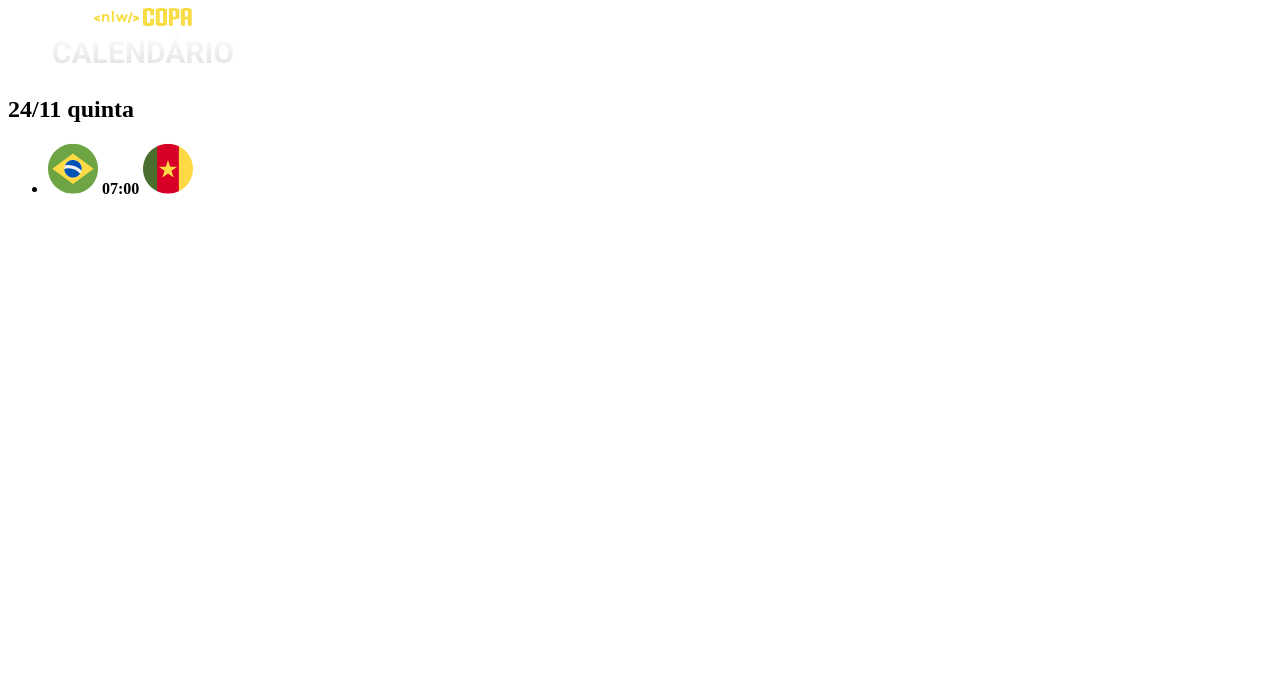
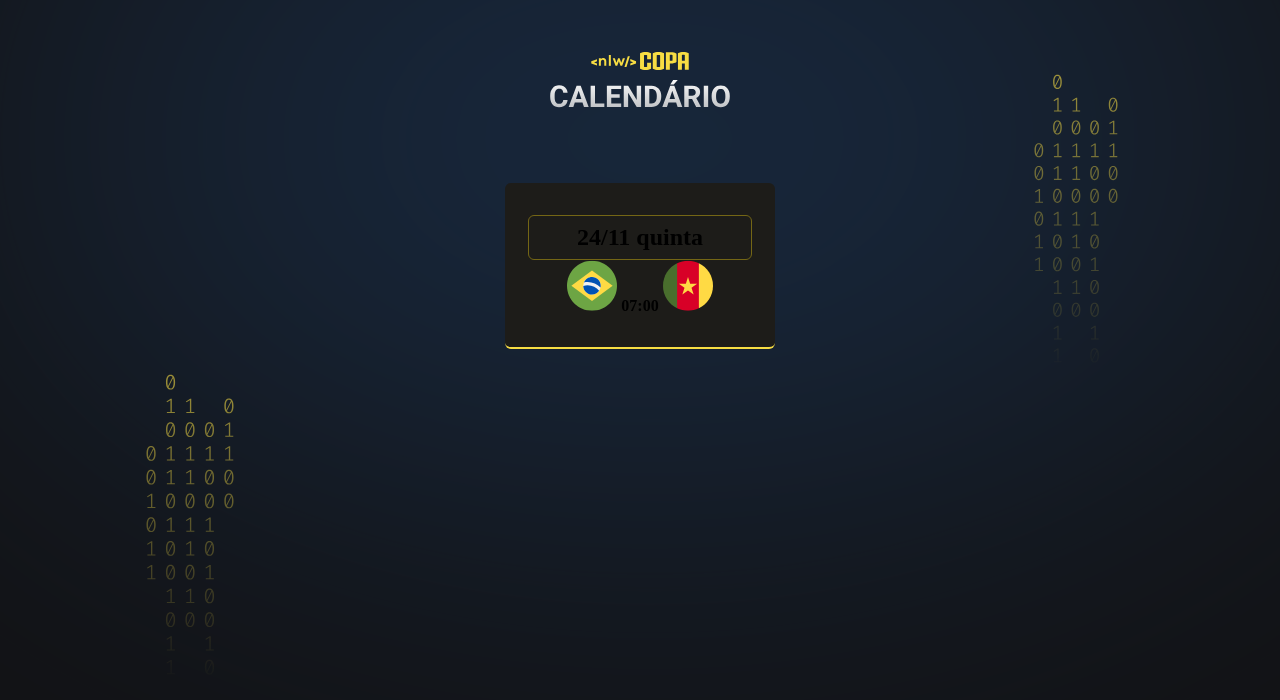
Before and after one commit to marcelomagario/NLW-copa, a plain HTML site: page index.html in a window 1280 px wide. Drawn offline with Linux system fonts and the light colour scheme.

Commit message:
Cards style update

```diff
--- a/index.html
+++ b/index.html
@@ -4,7 +4,8 @@
     <meta charset="UTF-8">
     <meta http-equiv="X-UA-Compatible" content="IE=edge">
     <meta name="viewport" content="width=device-width, initial-scale=1.0">
-    <title>Meu site</title>
+    <title>Calendário de jogos - NWL Copa</title>
+    <link rel="stylesheet" href="./style.css">
 </head>
 <body>
     <div id="app">
--- /dev/null
+++ b/style.css
@@ -0,0 +1,39 @@
+* {
+  margin: 0;
+  padding: 0;
+  box-sizing: border-box;
+}
+
+ul {
+  list-style: none;
+}
+
+body {
+  background-color: #121214;
+  background-image: url(./assets/bg.svg);
+  background-position-x: center;
+  background-position-y: 55.6%;
+}
+
+#app {
+  width: fit-content;
+  margin: 52px  auto;
+}
+
+header {
+  margin-bottom: 63px;
+}
+
+.card {
+  padding: 32px 23px;
+  text-align: center;
+  background: #1D1C19;
+  border-bottom: 2px solid #F7DD43;
+  border-radius: 6px;
+}
+
+.card h2 {
+  padding: 8px 16px;
+  border: 1px solid #746615;
+  border-radius: 6px;
+}
```
Also changed, not shown: assets/bg.svg (added).
